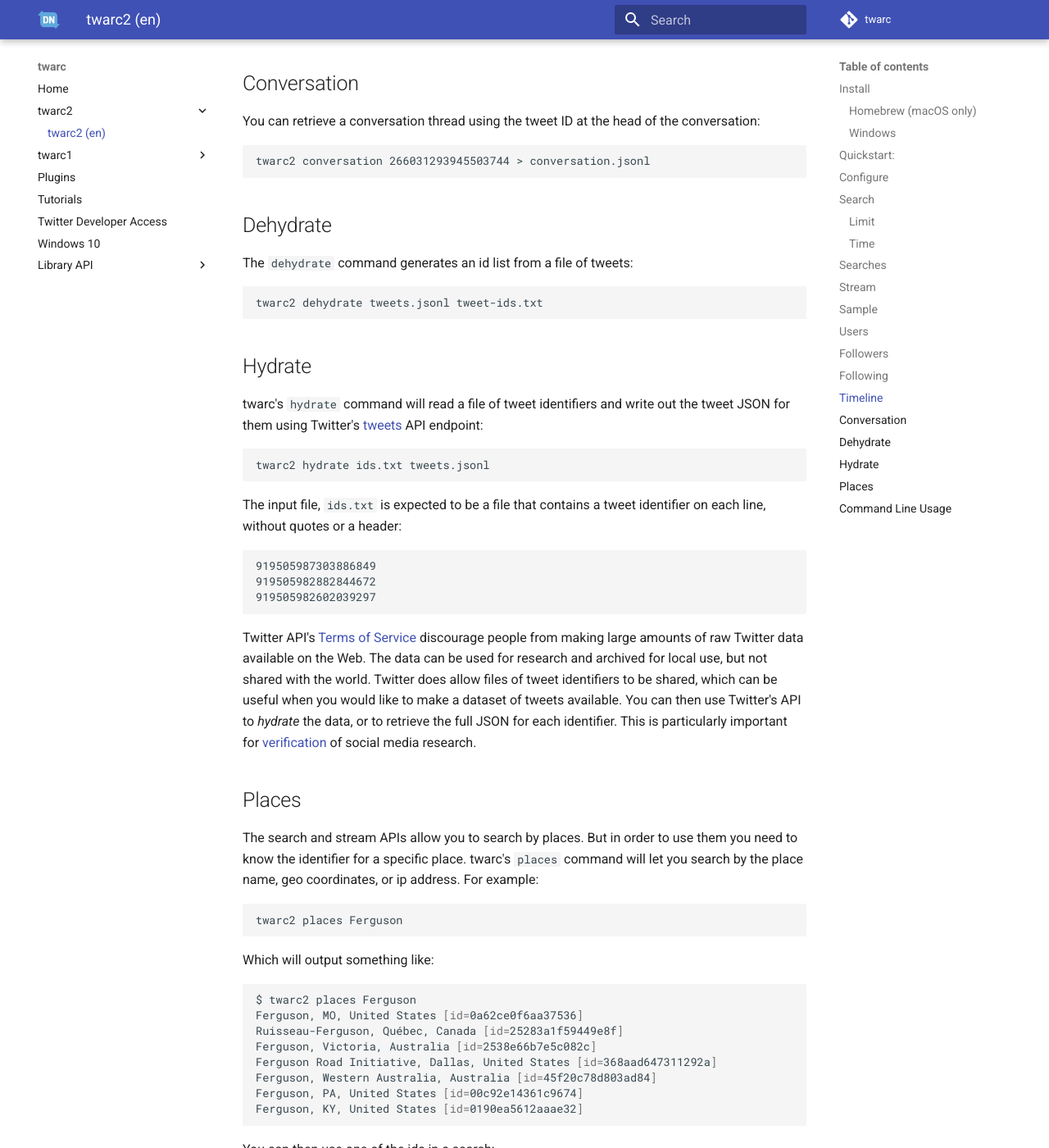
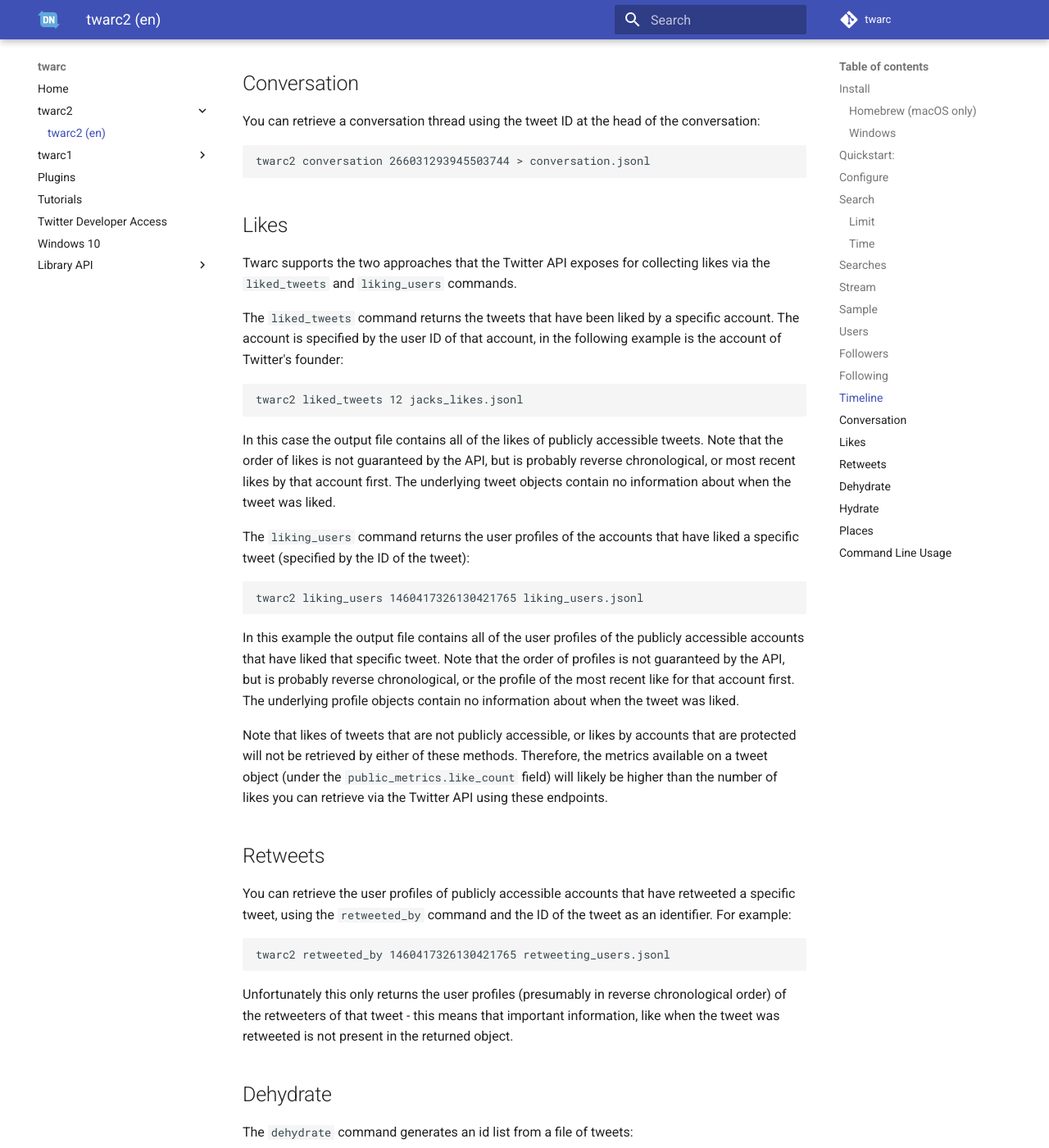
Before and after one commit to DocNow/twarc, an MkDocs documentation site: the page built from docs/twarc2_en_us.md, in a window 1280 px wide and 1400 px high, scrolled down 5911 px. Shown: the whole window at 82% size. Built offline with MkDocs 1.6.1 and Material for MkDocs 9.7.7, drawn with Linux system fonts in a browser that asks for light colours; comment, search, counter and statistics services are not loaded.

Commit message:
Add some more explanatory docs about the like* and retweeted_by commands

```diff
--- a/docs/twarc2_en_us.md
+++ b/docs/twarc2_en_us.md
@@ -227,6 +227,32 @@
 
     twarc2 conversation 266031293945503744 > conversation.jsonl
 
+## Likes
+
+Twarc supports the two approaches that the Twitter API exposes for collecting likes via the `liked_tweets` and `liking_users` commands.
+
+The `liked_tweets` command returns the tweets that have been liked by a specific account. The account is specified by the user ID of that account, in the following example is the account of Twitter's founder:
+
+    twarc2 liked_tweets 12 jacks_likes.jsonl
+
+In this case the output file contains all of the likes of publicly accessible tweets. Note that the order of likes is not guaranteed by the API, but is probably reverse chronological, or most recent likes by that account first. The underlying tweet objects contain no information about when the tweet was liked.
+
+The `liking_users` command returns the user profiles of the accounts that have liked a specific tweet (specified by the ID of the tweet):
+
+    twarc2 liking_users 1460417326130421765 liking_users.jsonl
+
+In this example the output file contains all of the user profiles of the publicly accessible accounts that have liked that specific tweet. Note that the order of profiles is not guaranteed by the API, but is probably reverse chronological, or the profile of the most recent like for that account first. The underlying profile objects contain no information about when the tweet was liked.
+
+Note that likes of tweets that are not publicly accessible, or likes by accounts that are protected will not be retrieved by either of these methods. Therefore, the metrics available on a tweet object (under the `public_metrics.like_count` field) will likely be higher than the number of likes you can retrieve via the Twitter API using these endpoints.
+
+## Retweets
+
+You can retrieve the user profiles of publicly accessible accounts that have retweeted a specific tweet, using the `retweeted_by` command and the ID of the tweet as an identifier. For example:
+
+    twarc2 retweeted_by 1460417326130421765 retweeting_users.jsonl
+
+Unfortunately this only returns the user profiles (presumably in reverse chronological order) of the retweeters of that tweet - this means that important information, like when the tweet was retweeted is not present in the returned object.
+
 ## Dehydrate
 
 The `dehydrate` command generates an id list from a file of tweets:
```
